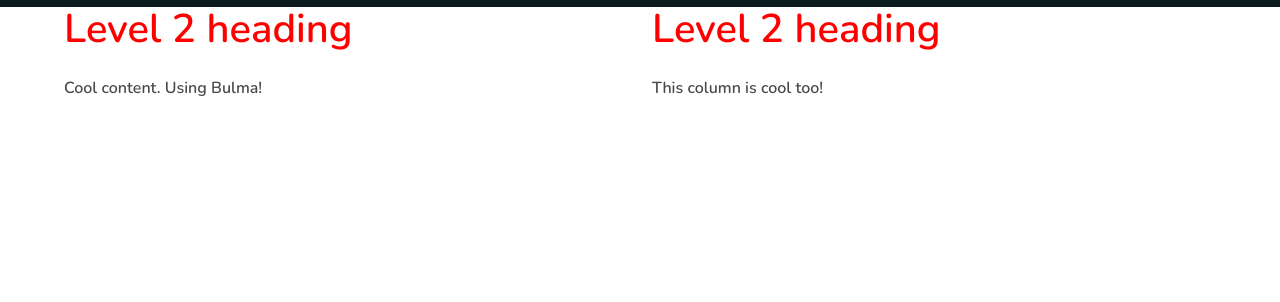
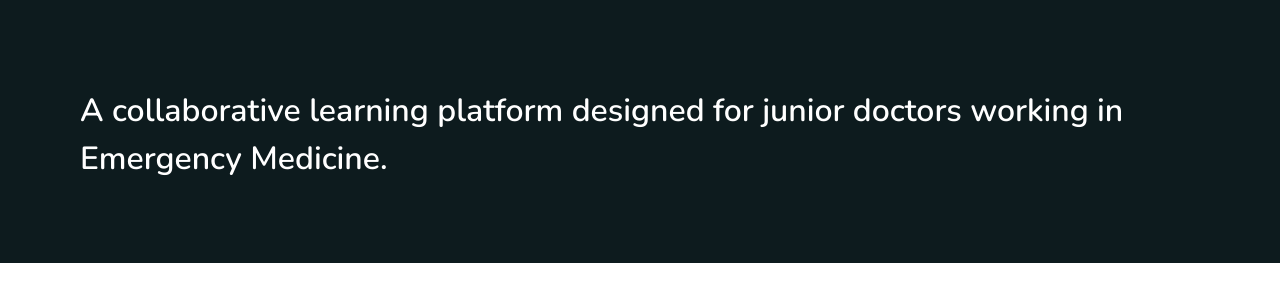
Before and after one commit to jchui/diseaseio, a Gatsby site: page / in a window 1280 px wide. Shown: the part 90-392 px from the top of the page. Built offline with nearby package versions, Linux system fonts and the light colour scheme; Gatsby itself is replaced by a stand-in of ours.

Commit message:
Welcome message added.

```diff
--- a/src/components/container.js
+++ /dev/null
@@ -1,6 +0,0 @@
-import React from "react"
-import containerStyles from "./container.module.css"
-
-export default function Container({ children }) {
-  return <div className={containerStyles.container}>{children}</div>
-}
--- a/src/components/container.module.css
+++ /dev/null
@@ -1,4 +0,0 @@
-.container {
-    margin: 3rem auto;
-    max-width: 600px;
-  }
--- a/src/pages/index.js
+++ b/src/pages/index.js
@@ -7,18 +7,18 @@ export default function Home() {
 
       <Header />
 
-      <div className="container">
-      <div className="columns">
-        <div className="column">
-          <h2 className="title is-2">Level 2 heading</h2>
-          <p className="content">Cool content. Using Bulma!</p>
+      <section className="welcome">
+        <div className="container">
+        <div className="columns">
+          <div className="column">
+            <h1>
+              A collaborative learning platform designed
+              for junior doctors working in Emergency Medicine.
+            </h1>
+          </div>
         </div>
-        <div className="column">
-          <h2 className="title is-2">Level 2 heading</h2>
-          <p className="content">This column is cool too!</p>
         </div>
-      </div>
-      </div>
+      </section>
 
     </div>
 
--- a/src/styles/global.scss
+++ b/src/styles/global.scss
@@ -13,6 +13,15 @@ $primary-color-dark: #4E6D7E;
 // CSS Stylesheet
 body {
     font-family: 'Nunito', sans-serif;
+}
+
+h1 {
+    font-size: 2em;
+}
+
+// Container {
+.container {
+    max-width: 800px;
 }
 
 // Navigation Bar
@@ -63,6 +72,17 @@ body {
 
 }
 
+// Welcome Display
+.welcome {
+    background-color: $header-color;
+    padding: 80px;
+
+    h1 {
+        color: $header-text-color;
+    }
+}
+
+// Smaller screen fixes
 @media screen and (max-width: 1023px) {
     .navbar-menu {
         background-color: $header-color;
```
